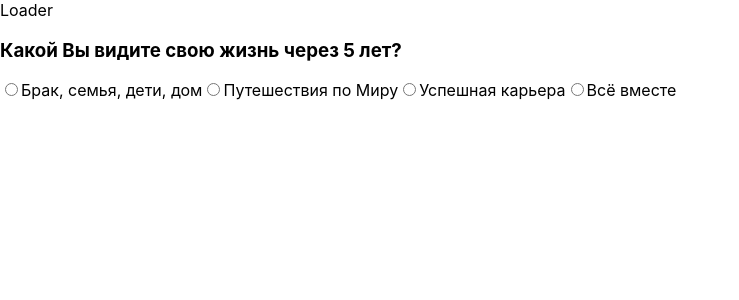
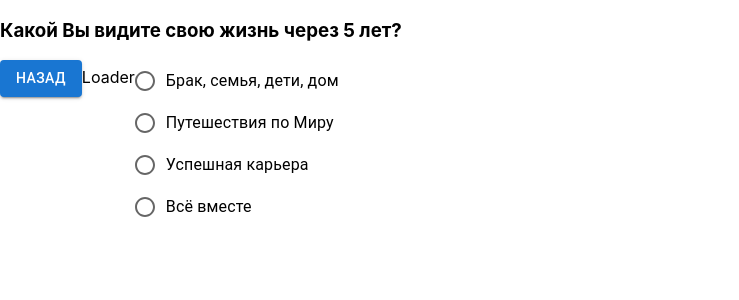
Before and after one commit to PawelYarko/goroskop, a React (Create React App) app: page /year in a window 1280 px wide. Shown: the top 300 px of the page, without its empty margins (0-739 px from the left). Built offline with nearby package versions, Linux system fonts and the light colour scheme.

Commit message:
Update Year.jsx

```diff
--- a/src/components/Year/Year.jsx
+++ b/src/components/Year/Year.jsx
@@ -1,29 +1,48 @@
+
+import { Link, useLocation } from 'react-router-dom';
+import { useState } from 'react';
+import ButtonBack from '../ButtonBack/ButtonBack';
+import Radio from '@mui/material/Radio';
+import RadioGroup from '@mui/material/RadioGroup';
+import FormControlLabel from '@mui/material/FormControlLabel';
+import FormControl from '@mui/material/FormControl';
+import FormLabel from '@mui/material/FormLabel';
+import Button from '@mui/material/Button';
+import s from '../Home/Home.module.css';
 
 
 const Year = () => {
+  const[year, setYear] = useState(null);
+  const location = useLocation();
+
+  const backLinkHref = location.state?.from ?? '/';
 
     return(
-        <>
-        <span>Loader</span>
-        <form >
-              <h3>Какой Вы видите свою жизнь через 5 лет?</h3>
-              <label>
-                <input type="radio"/>
-                Брак, семья, дети, дом
-              </label>
-              <label>
-                <input type="radio"/>
-                Путешествия по Миру
-              </label>
-              <label>
-                <input type="radio"/>
-                Успешная карьера
-              </label>
-              <label>
-                <input type="radio"/>
-                Всё вместе
-              </label>
-          </form>
+      <>
+      <h3>Какой Вы видите свою жизнь через 5 лет?</h3>
+      <ButtonBack to={backLinkHref} />
+      <span>Loader</span>
+      <FormControl>
+        <FormLabel id="demo-radio-buttons-group-label" />
+        <RadioGroup
+          aria-labelledby="demo-radio-buttons-group-label"
+          defaultValue="female"
+          name="radio-buttons-group"
+          onChange={e => setYear(e.target.value)}
+        >
+          <FormControlLabel value="family" control={<Radio />} label="Брак, семья, дети, дом" />
+          <FormControlLabel value="travel" control={<Radio />} label="Путешествия по Миру" />
+          <FormControlLabel value="career" control={<Radio />} label="Успешная карьера" />
+          <FormControlLabel value="all" control={<Radio />} label="Всё вместе" />
+        </RadioGroup>
+      </FormControl>
+      {year && (
+        <Link className={s.button} to="/birthday">
+          <Button type="submit" variant="contained">
+            Далее
+          </Button>
+        </Link>
+      )}
         </>
     );
     }
```
